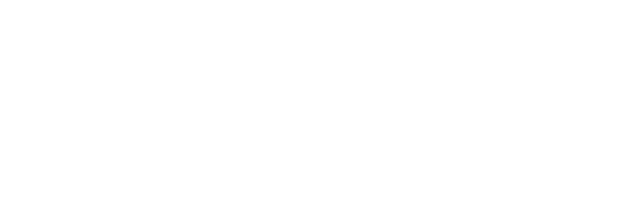
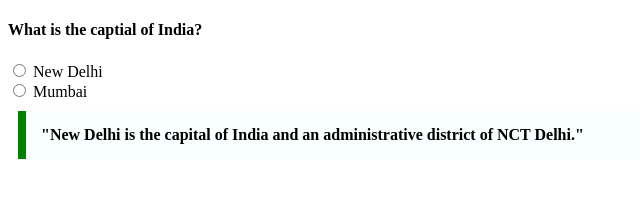
Before and after one commit to acciojob/trivia-eshakar, a website: page main.html in a window 1280 px wide. Shown: the whole page, without its empty margins (0-640 px from the left). Drawn offline with Linux system fonts and the light colour scheme.

Commit message:
created a submission

```diff
--- a/main.html
+++ b/main.html
@@ -7,7 +7,14 @@
 </head>
 
 <body>
-	<!-- the entire body must be written by student -->
+	<!-- the entire body must be written by the student -->
+	<h4>What is the captial of India?</h4>
+	<form>
+        <input type="radio" name="answer" value="New Delhi"> New Delhi<br>
+        <input type="radio" name="answer" value="Mumbai"> Mumbai<br>
+    </form>
+	<blockquote class="quotation">
+        "New Delhi is the capital of India and an administrative district of NCT Delhi."</blockquote>
     <script type="text/javascript" src="./script.js">
 </script>
 
--- a/styles.css
+++ b/styles.css
@@ -1,2 +1,9 @@
-
 /* Your CSS Code here. */
+.quotation {
+            max-width: 600px;
+            margin: 10px;
+            padding: 15px;
+            border-left: 8px solid green;
+            background-color: #f8fffe;
+            font-weight: bold;
+        }
```
